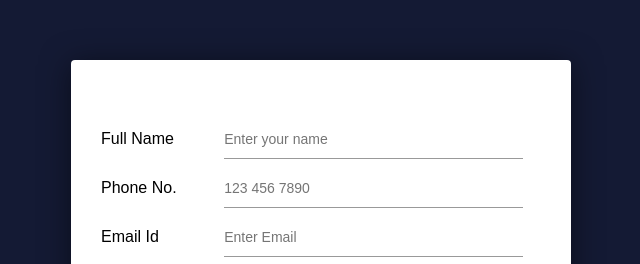
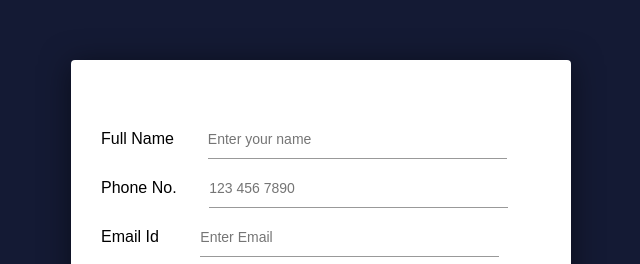
Before and after one commit to CodeurCopieur/client-side-form-validation_js-2, a plain HTML site: page index.html in a window 1280 px wide. Shown: the part 133-397 px from the top of the page, without its empty margins (319-959 px from the left). Drawn offline with Linux system fonts and the light colour scheme.

Commit message:
refonte formule css

```diff
--- a/index.scss
+++ b/index.scss
@@ -53,11 +53,10 @@
     margin: .625rem 0;
     position: relative;
 }
-.input-group label{
-    flex-basis: 28%;
-}
+
 .input-group input, .input-group textarea{
     flex-basis: 68%;
+    margin: 0 auto;
     background: transparent;
     border: 0;
     outline: 0;
```
Also changed, not shown: index.css.
